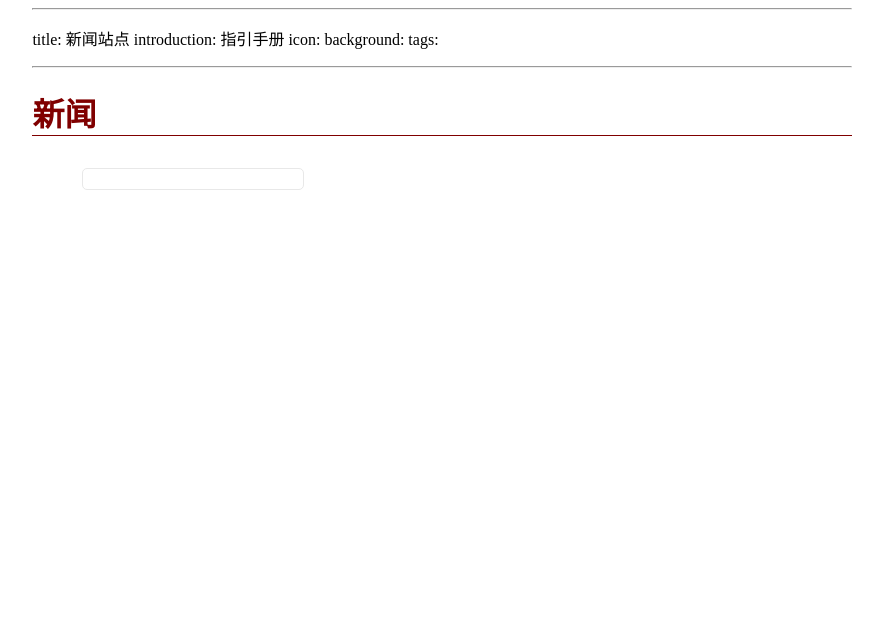
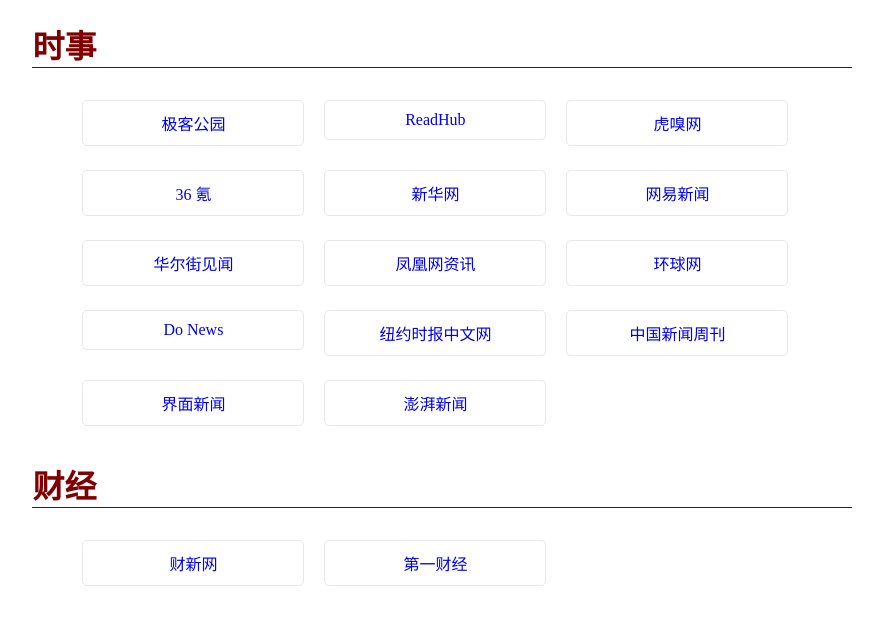
Before and after one commit to swlws/navigation, a website: page docs/pages/news.html in a window 1280 px wide. Shown: the whole page, without its empty margins (198-1081 px from the left). Drawn offline with Linux system fonts and the light colour scheme.

Commit message:
feat: site

```diff
--- a/docs/pages/news.html
+++ b/docs/pages/news.html
@@ -10,16 +10,27 @@
 	<link rel="stylesheet" type="text/css" href="../css/style.css" />
   </head>
   <body>
-    <hr>
-<p>title: 新闻站点
-introduction: 指引手册
-icon:
-background:
-tags:</p>
-<hr>
-<h1 id="新闻">新闻</h1>
+    <h1 id="时事">时事</h1>
 <ul>
-<li><a href=""></a></li>
+<li><a href="https://www.geekpark.net/">极客公园</a></li>
+<li><a href="https://readhub.cn/">ReadHub</a></li>
+<li><a href="https://www.huxiu.com/">虎嗅网</a></li>
+<li><a href="https://36kr.com/">36 氪</a></li>
+<li><a href="http://www.news.cn/worldpro/">新华网</a></li>
+<li><a href="https://www.163.com/">网易新闻</a></li>
+<li><a href="https://wallstreetcn.com/">华尔街见闻</a></li>
+<li><a href="https://news.ifeng.com/">凤凰网资讯</a></li>
+<li><a href="https://www.huanqiu.com/">环球网</a></li>
+<li><a href="https://www.donews.com/">Do News</a></li>
+<li><a href="https://cn.nytimes.com/">纽约时报中文网</a></li>
+<li><a href="http://www.inewsweek.cn/">中国新闻周刊</a></li>
+<li><a href="https://www.jiemian.com/">界面新闻</a></li>
+<li><a href="https://www.thepaper.cn/">澎湃新闻</a></li>
+</ul>
+<h1 id="财经">财经</h1>
+<ul>
+<li><a href="https://www.caixin.com/">财新网</a></li>
+<li><a href="https://www.yicai.com/">第一财经</a></li>
 </ul>
 
   </body>
```
Also changed, not shown: docs/index.html (+1 -5 lines), docs/pages/code.html (+1 -13 lines), md/code.md (+0 -11 lines), md/news.md (+19 -9 lines), md/video.md (deleted, +0 -9 lines), script/static/index.html (+2 -6 lines).
